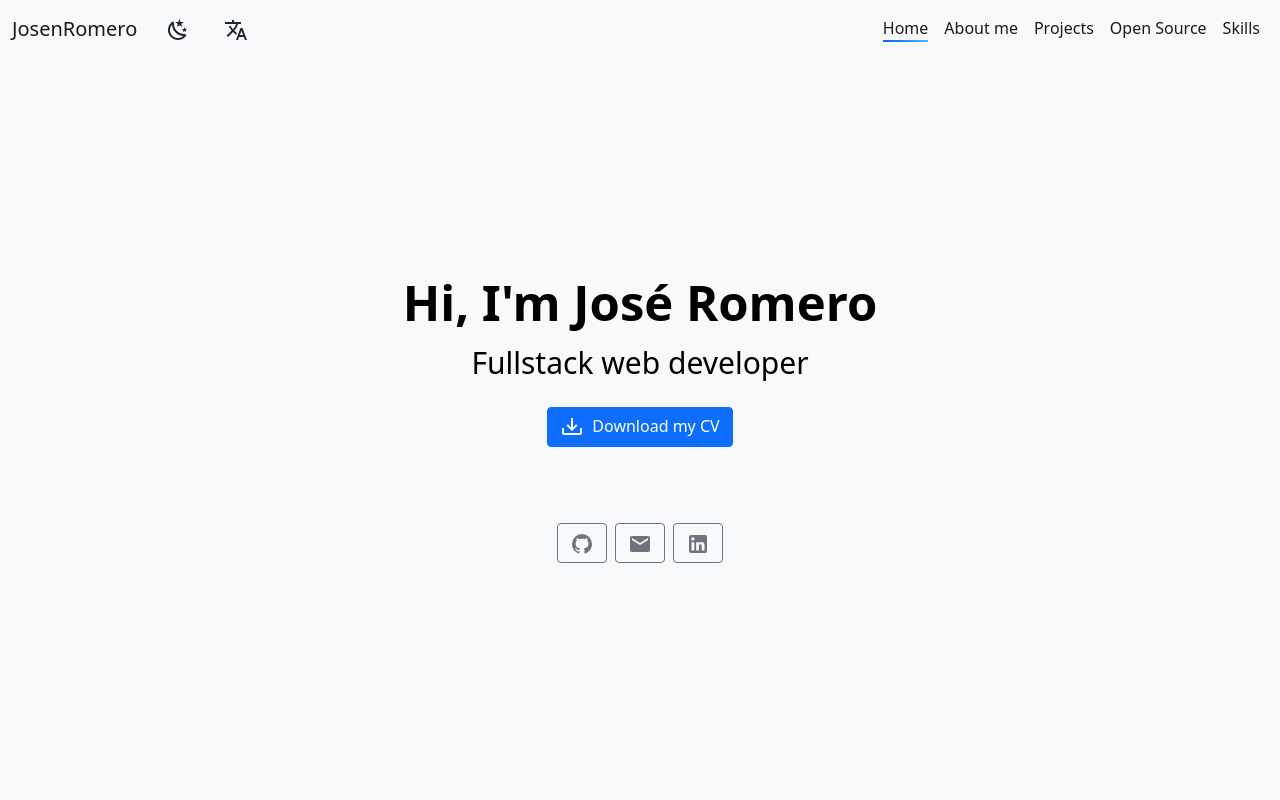
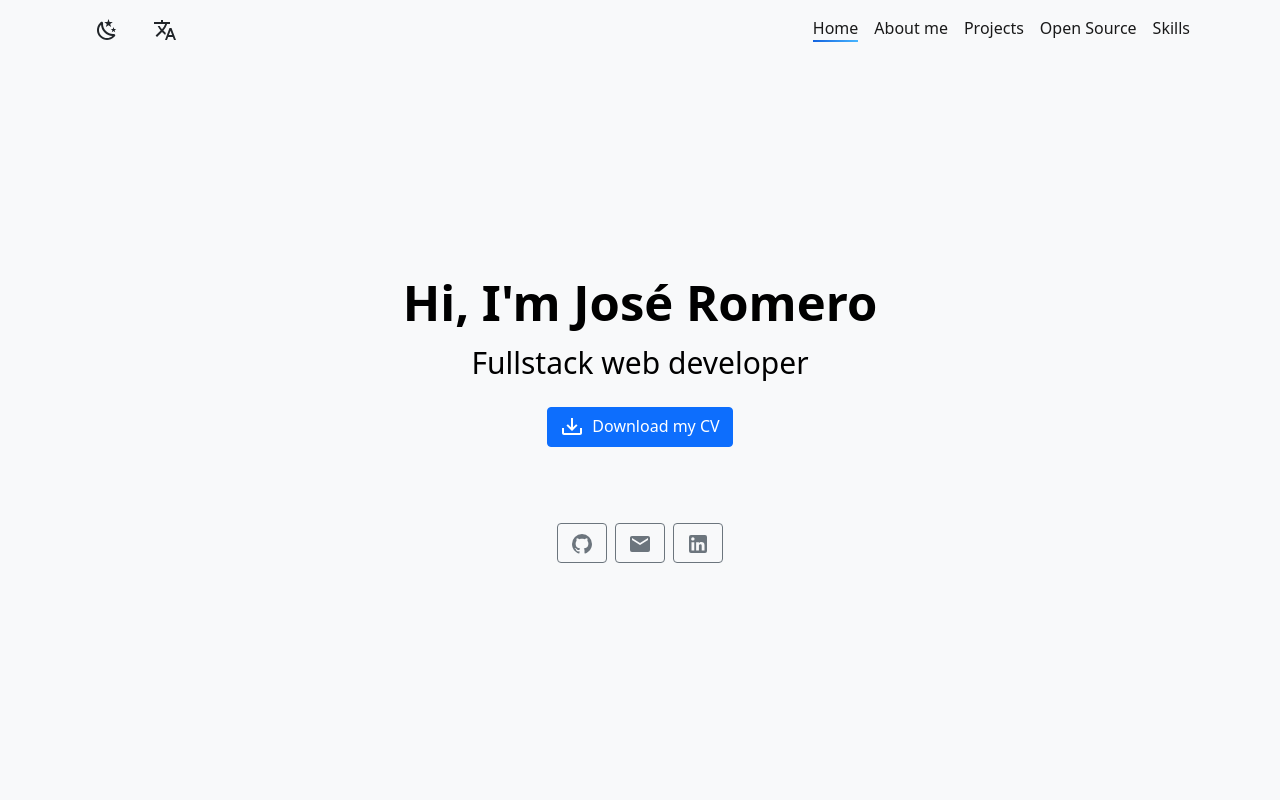
Before and after one commit to JosenRomero/My_Portfolio, a React (Vite) app: page / in a window 1280 px wide. Shown: the top 800 px of the page. Built offline with nearby package versions, Linux system fonts and the light colour scheme.

Commit message:
feat: add offcanvas in Menu component

```diff
--- a/src/App.css
+++ b/src/App.css
@@ -107,7 +107,7 @@ h3 {
 	color: rgba(255, 255, 255, 0.9) !important;
 }
 
-nav li > a:after {
+ul li > a:after {
 	display: block;
 	width: 0;
 	height: 2px;
@@ -116,11 +116,11 @@ nav li > a:after {
 	transition: width 0.2s;
 }
 
-nav li > a:hover:after {
+ul li > a:hover:after {
 	width: 100%;
 }
 
-nav li > .blueActive:after {
+ul li > .blueActive:after {
 	display: block !important;
 	width: 100% !important;
 	height: 2px !important;
@@ -128,3 +128,7 @@ nav li > .blueActive:after {
 	content: "" !important;
 	transition: width 0.2s !important;
 }
+
+#dropdown-basic:hover, #iconSunny:hover {
+	opacity: 70%;
+}
--- a/src/components/Menu.jsx
+++ b/src/components/Menu.jsx
@@ -1,4 +1,4 @@
-import { Navbar, Nav, Container, Dropdown, Button } from "react-bootstrap"
+import { Navbar, Nav, Container, Dropdown, Button, Offcanvas } from "react-bootstrap"
 import { useTranslation } from "react-i18next"
 import { useContext } from "react"
 
@@ -19,9 +19,8 @@ const Menu = () => {
 
 	return (
 		<Navbar expand="md" fixed="top" bg={theme} variant={theme} collapseOnSelect>
-			<Container fluid>
-				<Navbar.Brand href="/">JosenRomero</Navbar.Brand>
-				<Button variant="transparent" onClick={changeTheme}>
+			<Container>
+				<Button id="iconSunny" variant="transparent" onClick={changeTheme}>
 					{dark ? <IconSunny /> : <IconMoon />}
 				</Button>
 				<Dropdown className="ms-2">
@@ -49,16 +48,23 @@ const Menu = () => {
 						</Dropdown.Item>
 					</Dropdown.Menu>
 				</Dropdown>
-				<Navbar.Toggle aria-controls="basic-navbar-nav" />
-				<Navbar.Collapse id="basic-navbar-nav">
-					<Nav as={"ul"} id={`nav-link-${theme}`} className="ms-auto">
+				<Navbar.Toggle aria-controls="offcanvasNavbar-expand-xl" />
+				<Navbar.Offcanvas id="offcanvasNavbar-expand-xl" data-bs-theme={theme}>
+					<Offcanvas.Header closeButton>
+						<Offcanvas.Title>
+							Portfolio | José Romero
+						</Offcanvas.Title>
+					</Offcanvas.Header>
+					<Offcanvas.Body id={`nav-link-${theme}`}>
+						<Nav as={"ul"} className="ms-auto">
 							<ItemLink to="home">{t("menu.home")}</ItemLink>
 							<ItemLink to="about">{t("menu.about")}</ItemLink>
 							<ItemLink to="projects">{t("menu.projects")}</ItemLink>
 							<ItemLink to="contributions">{t("menu.open_source")}</ItemLink>
 							<ItemLink to="skills">{t("menu.skills")}</ItemLink>
 						</Nav>
-				</Navbar.Collapse>
+					</Offcanvas.Body>
+				</Navbar.Offcanvas>
 			</Container>
 		</Navbar>
 	)
```
Lines whose indentation alone changed are shown as unchanged.
